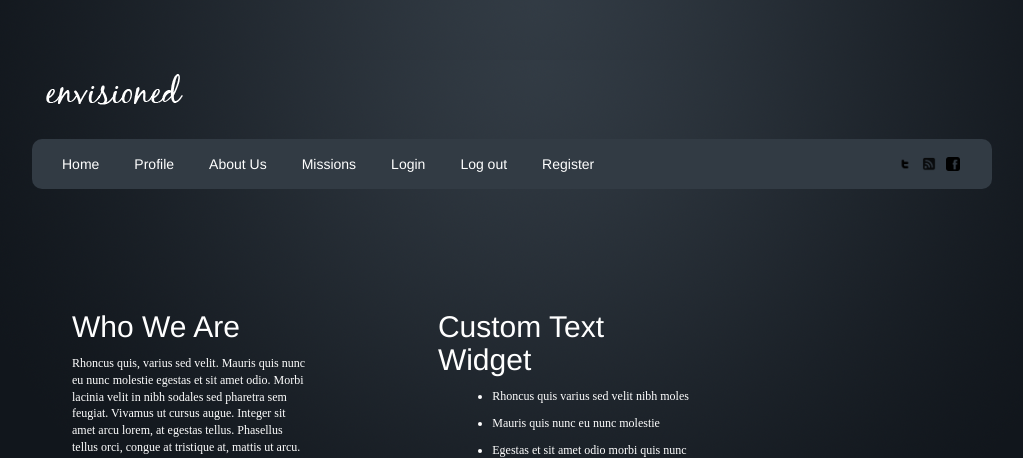
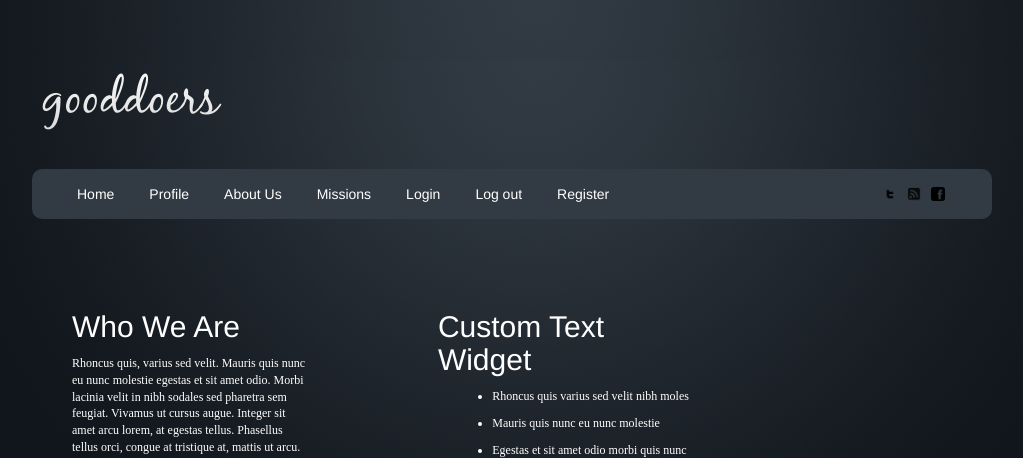
Before and after one commit to MilenaSh/Telerik-front-end-project, a Node server app: page / in a window 1280 px wide. Shown: the top 458 px of the page, without its empty margins (128-1151 px from the left). Run offline with Node 20, Linux system fonts and the light colour scheme; some libraries are stand-ins or nearby versions.

Commit message:
Added fonts and changed project title

```diff
--- a/public/index.html
+++ b/public/index.html
@@ -16,13 +16,13 @@
     <!-- <link rel="stylesheet" href=" ../node_modules/bootstrap/dist/css/bootstrap.min.css"> -->
     <link rel="stylesheet" href="https://maxcdn.bootstrapcdn.com/bootstrap/3.3.7/css/bootstrap.min.css">
     <link rel="stylesheet" href="./styles/main.css">
-    <title>Envisioned</title>
+    <title>GoodDoers</title>
 </head>
 
 <body>
     <header>
         <div class="wrapper-center">
-            <div id="logo"><img src="./images/Logo.png" alt="logo"></div>
+            <div id="logo">gooddoers</div>
             <nav class="navbar navbar-inverse navbar-custom" id="nav">
                 <div class="container-fluid">
                     <div class="navbar-header">
--- a/public/styles/main.css
+++ b/public/styles/main.css
@@ -1,12 +1,7 @@
-/* @font-face {
-    font-family: LeagueGothic;
-    src: url('../fonts/LeagueGothic-Regular.otf') format("opentype");
+@font-face {
+    font-family: BlackJackRegular;
+    src: url('../fonts/blackjack.otf');
 }
-
-@font-face {
-    font-family: DroidSans;
-    src: url('../fonts/DroidSans-Regular.ttf') format("truetype");
-} */
 
 html,
 body {
@@ -25,7 +20,7 @@ body {
     /*border: 1px solid yellow;*/
 }
 
-.container-fluid {
+A .container-fluid {
     margin: 0;
     padding: 0;
 }
@@ -38,6 +33,11 @@ header {
     margin-top: 60px;
     margin-bottom: 20px;
     padding: 10px;
+    font-size: 36pt;
+    font-family: BlackJackRegular;
+    background: -webkit-gradient(linear, left top, left bottom, from(#fff), to(#D0D0D0));
+    -webkit-background-clip: text;
+    -webkit-text-fill-color: transparent;
 }
 
 #nav {
```
Also changed, not shown: public/fonts/blackjack.otf (added).
